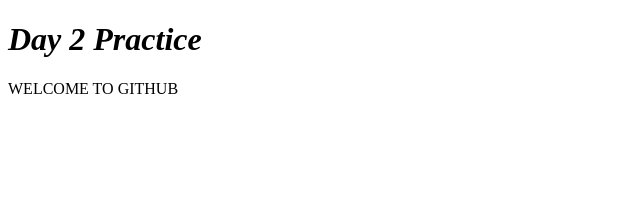
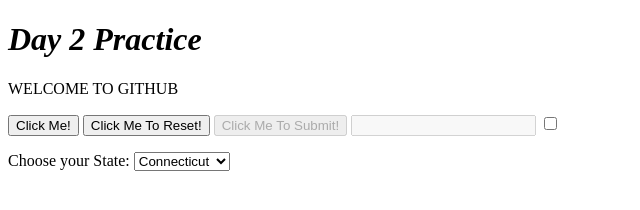
Before and after one commit to hakurt05/FrontEnd, a plain HTML site: page Practice.html in a window 1280 px wide. Shown: the whole page, without its empty margins (0-640 px from the left). Drawn offline with Linux system fonts and the light colour scheme.

Commit message:
button and dropdown

```diff
--- a/Practice.html
+++ b/Practice.html
@@ -11,11 +11,27 @@
 <h1><b><i>Day 2 Practice</i> </b> </h1>
 
 
-<p>WELCOME TO GITHUB</p>
+<p>WELCOME TO GITHUB
 
+</p>
 
+<!-- here is how we can use button element -->
 
+<button type="button">Click Me!</button>
+<button type="reset">Click Me To Reset!</button>
+<button type="submit" disabled>Click Me To Submit!</button>
 
+<input type="text" disabled>
+
+<input type="checkbox" name="Done" id="Yes">
+
+<p><label for="State">Choose your State:</label>
+ <select name="State" id="State">
+    <option value="CT">Connecticut</option>
+    <option value="NY">New York</option>
+    <option value="VA">Virginia</option>
+    <option value="LA">Los Angeles</option>
+  </select> </p>
 
 
 </body>
```
